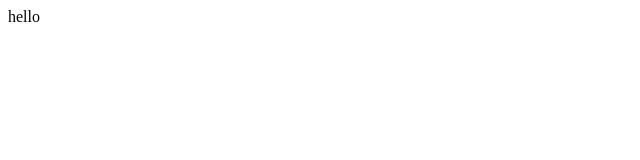
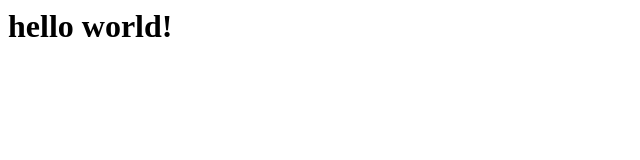
Before and after one commit to dashazlol/dashazlol, a plain HTML site: page index.html in a window 1280 px wide. Shown: the whole page, without its empty margins (0-640 px from the left). Drawn offline with Linux system fonts and the light colour scheme.

Commit message:
Update index.html

```diff
--- a/index.html
+++ b/index.html
@@ -1 +1 @@
-<h>hello</h>
+<h1>hello world!</h1>
```
